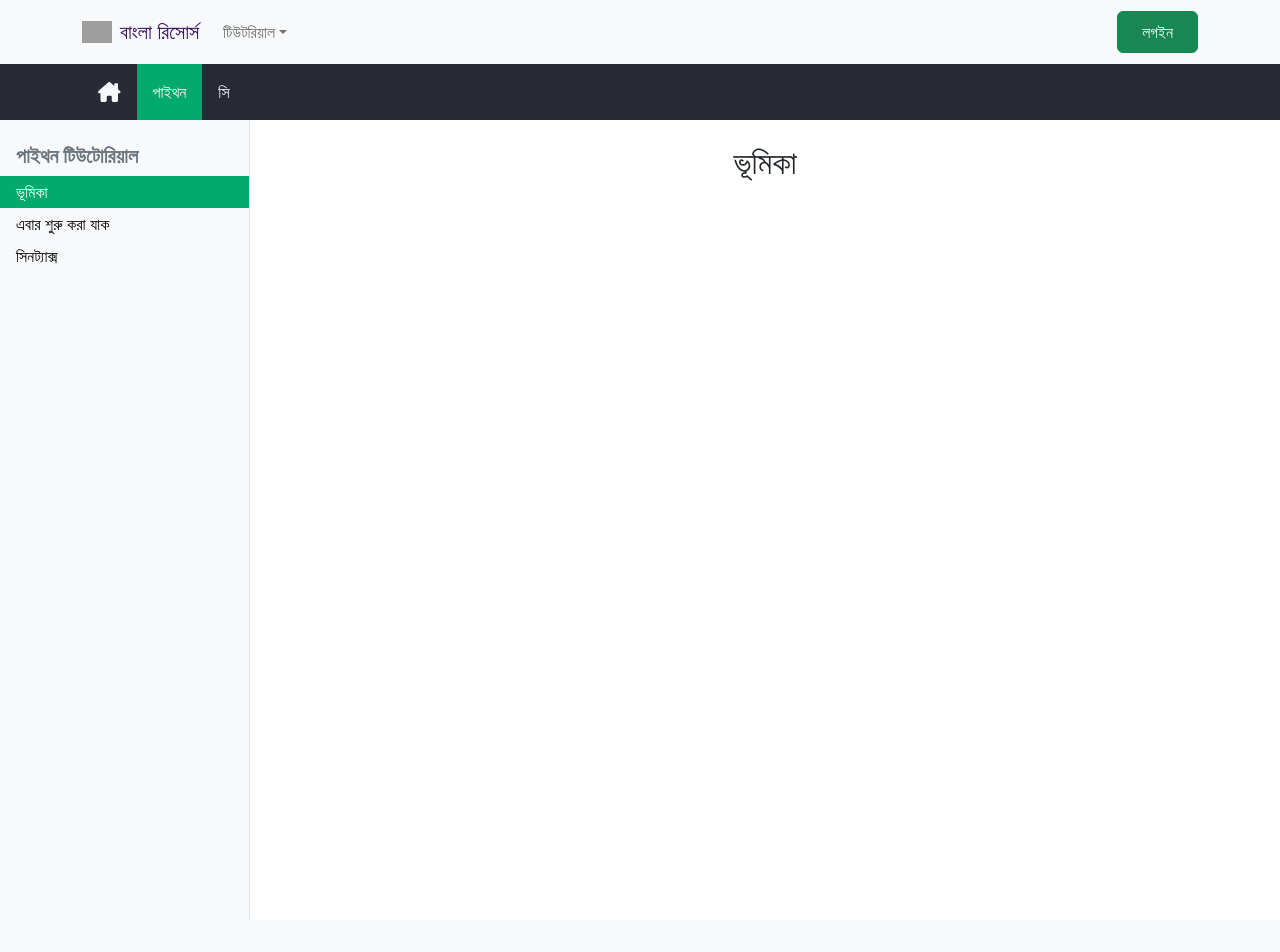
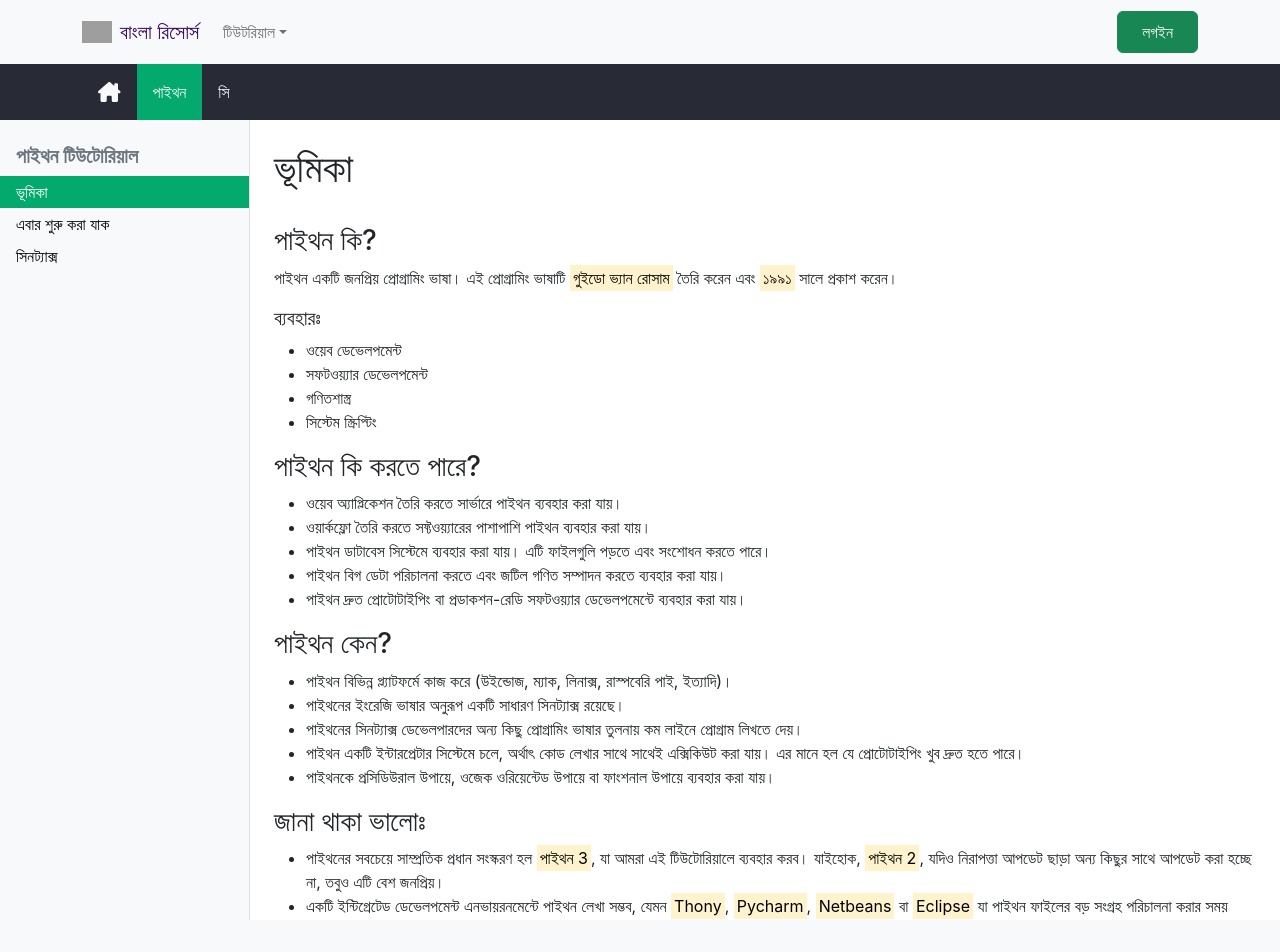
Before and after one commit to crescentpartha/Bangla-EdTech-Resources, a React (Create React App) app in the folder bangla-resources/: page /pythonHome/introduction in a window 1280 px wide. Shown: the top 952 px of the page. Built offline with nearby package versions, Linux system fonts and the light colour scheme; grey boxes are pictures that could not be loaded.

Commit message:
Clipboard styles and Introduction section's contents added

```diff
--- /dev/null
+++ b/bangla-resources/src/components/Pages/Python/Contents/css/styles.css
@@ -0,0 +1,12 @@
+.clipboard {
+    background-color: #eee;
+    /* border: 1px solid #999; */
+    display: block;
+    padding: 20px;
+    border-radius: 5px;
+}
+pre {
+    background-color: white;
+    border-left: 5px solid #04AA6D;
+    padding: 10px;
+}
--- a/bangla-resources/src/components/Pages/Python/Contents/js/Introduction.js
+++ b/bangla-resources/src/components/Pages/Python/Contents/js/Introduction.js
@@ -1,9 +1,56 @@
 import React from 'react';
+import '../css/styles.css';
 
 const Introduction = () => {
     return (
-        <div className='pt-4' style={{ height: '100vh', overflow: 'auto' }}>
-            <h2>ভূমিকা</h2>
+        <div className='' style={{ height: '100vh', overflow: 'auto' }}>
+            <div className='text-start p-4'>
+                <h1>ভূমিকা</h1> <br />
+                <div>
+                    <h3>পাইথন কি?</h3>
+                    <p>পাইথন একটি জনপ্রিয় প্রোগ্রামিং ভাষা। এই প্রোগ্রামিং ভাষাটি <mark>গুইডো ভ্যান রোসাম</mark> তৈরি করেন এবং <mark>১৯৯১</mark> সালে প্রকাশ করেন।</p>
+                    <h5>ব্যবহারঃ</h5>
+                    <ul>
+                        <li>ওয়েব ডেভেলপমেন্ট</li>
+                        <li>সফটওয়্যার ডেভেলপমেন্ট</li>
+                        <li>গণিতশাস্ত্র</li>
+                        <li>সিস্টেম স্ক্রিপ্টিং</li>
+                    </ul>
+                    <h3>পাইথন কি করতে পারে?</h3>
+                    <ul>
+                        <li>ওয়েব অ্যাপ্লিকেশন তৈরি করতে সার্ভারে পাইথন ব্যবহার করা যায়।</li>
+                        <li>ওয়ার্কফ্লো তৈরি করতে সফ্টওয়্যারের পাশাপাশি পাইথন ব্যবহার করা যায়।</li>
+                        <li>পাইথন ডাটাবেস সিস্টেমে ব্যবহার করা যায়। এটি ফাইলগুলি পড়তে এবং সংশোধন করতে পারে।</li>
+                        <li>পাইথন বিগ ডেটা পরিচালনা করতে এবং জটিল গণিত সম্পাদন করতে ব্যবহার করা যায়।</li>
+                        <li>পাইথন দ্রুত প্রোটোটাইপিং বা প্রডাকশন-রেডি সফটওয়্যার ডেভেলপমেন্টে ব্যবহার করা যায়।</li>
+                    </ul>
+                    <h3>পাইথন কেন?</h3>
+                    <ul>
+                        <li>পাইথন বিভিন্ন প্ল্যাটফর্মে কাজ করে (উইন্ডোজ, ম্যাক, লিনাক্স, রাস্পবেরি পাই, ইত্যাদি)।</li>
+                        <li>পাইথনের ইংরেজি ভাষার অনুরূপ একটি সাধারণ সিনট্যাক্স রয়েছে।</li>
+                        <li>পাইথনের সিনট্যাক্স ডেভেলপারদের অন্য কিছু প্রোগ্রামিং ভাষার তুলনায় কম লাইনে প্রোগ্রাম লিখতে দেয়।</li>
+                        <li>পাইথন একটি ইন্টারপ্রেটার সিস্টেমে চলে, অর্থাৎ কোড লেখার সাথে সাথেই এক্সিকিউট করা যায়। এর মানে হল যে প্রোটোটাইপিং খুব দ্রুত হতে পারে।</li>
+                        <li>পাইথনকে প্রসিডিউরাল উপায়ে, ওজেক ওরিয়েন্টেড উপায়ে বা ফাংশনাল উপায়ে ব্যবহার করা যায়।</li>
+                    </ul>
+                    <h3>জানা থাকা ভালোঃ</h3>
+                    <ul>
+                        <li>পাইথনের সবচেয়ে সাম্প্রতিক প্রধান সংস্করণ হল <mark>পাইথন 3</mark>, যা আমরা এই টিউটোরিয়ালে ব্যবহার করব। যাইহোক, <mark>পাইথন 2</mark>, যদিও নিরাপত্তা আপডেট ছাড়া অন্য কিছুর সাথে আপডেট করা হচ্ছে না, তবুও এটি বেশ জনপ্রিয়।</li>
+                        <li>একটি ইন্টিগ্রেটেড ডেভেলপমেন্ট এনভায়রনমেন্টে পাইথন লেখা সম্ভব, যেমন <mark>Thony</mark>, <mark>Pycharm</mark>, <mark>Netbeans</mark> বা <mark>Eclipse</mark> যা পাইথন ফাইলের বড় সংগ্রহ পরিচালনা করার সময় বিশেষভাবে কার্যকর।</li>
+                    </ul>
+                    <h3>অন্যান্য প্রোগ্রামিং ভাষার তুলনায় পাইথন সিনট্যাক্স</h3>
+                    <ul>
+                        <li>পাইথন পঠনযোগ্যতার জন্য ডিজাইন করা হয়েছিল এবং গণিতের এবং ইংরেজি ভাষার সাথে কিছু মিল রয়েছে।</li>
+                        <li>পাইথন একটি কমান্ড সম্পূর্ণ করতে নতুন লাইন ব্যবহার করে, অন্যান্য প্রোগ্রামিং ভাষায় এর বিপরীতে প্রায়শই সেমিকোলন বা বন্ধনী ব্যবহার করে।</li>
+                        <li>পাইথন ইন্ডেন্টেশনের উপর নির্ভর করে, হোয়াইটস্পেস ব্যবহার করে, যেমন লুপ, ফাংশন এবং ক্লাস ইত্যাদি। অন্যান্য প্রোগ্রামিং ভাষা প্রায়ই এই উদ্দেশ্যে কার্লি-ব্রাকেট ব্যবহার করে।</li>
+                    </ul>
+                    <div className='clipboard'>
+                        <h3>উদাহরণ</h3>
+                        <pre>
+                            print("Hello, World!")
+                        </pre>
+                    </div>
+                </div>
+            </div>
         </div>
     );
 };
--- a/bangla-resources/src/components/Pages/Python/pythonHome/PythonHome.js
+++ b/bangla-resources/src/components/Pages/Python/pythonHome/PythonHome.js
@@ -1,7 +1,7 @@
 import React from 'react';
 import { Outlet } from 'react-router-dom';
 import CustomLink from '../../../SharedPages/CustomLink/CustomLink';
-import PythonHeader from '../PythonHeader/PythonHeader';
+import PythonHeader from '../../PagesHeader/PagesHeader';
 import './PythonHome.css';
 
 const PythonHome = () => {
```
Also changed, not shown: bangla-resources/src/components/Pages/PagesHeader/PagesHeader.js (renamed from bangla-resources/src/components/Pages/Python/PythonHeader/PythonHeader.js, +4 -4 lines), bangla-resources/src/components/Pages/PagesHeader/PagesHeader.css (renamed from bangla-resources/src/components/Pages/Python/PythonHeader/PythonHeader.css).
